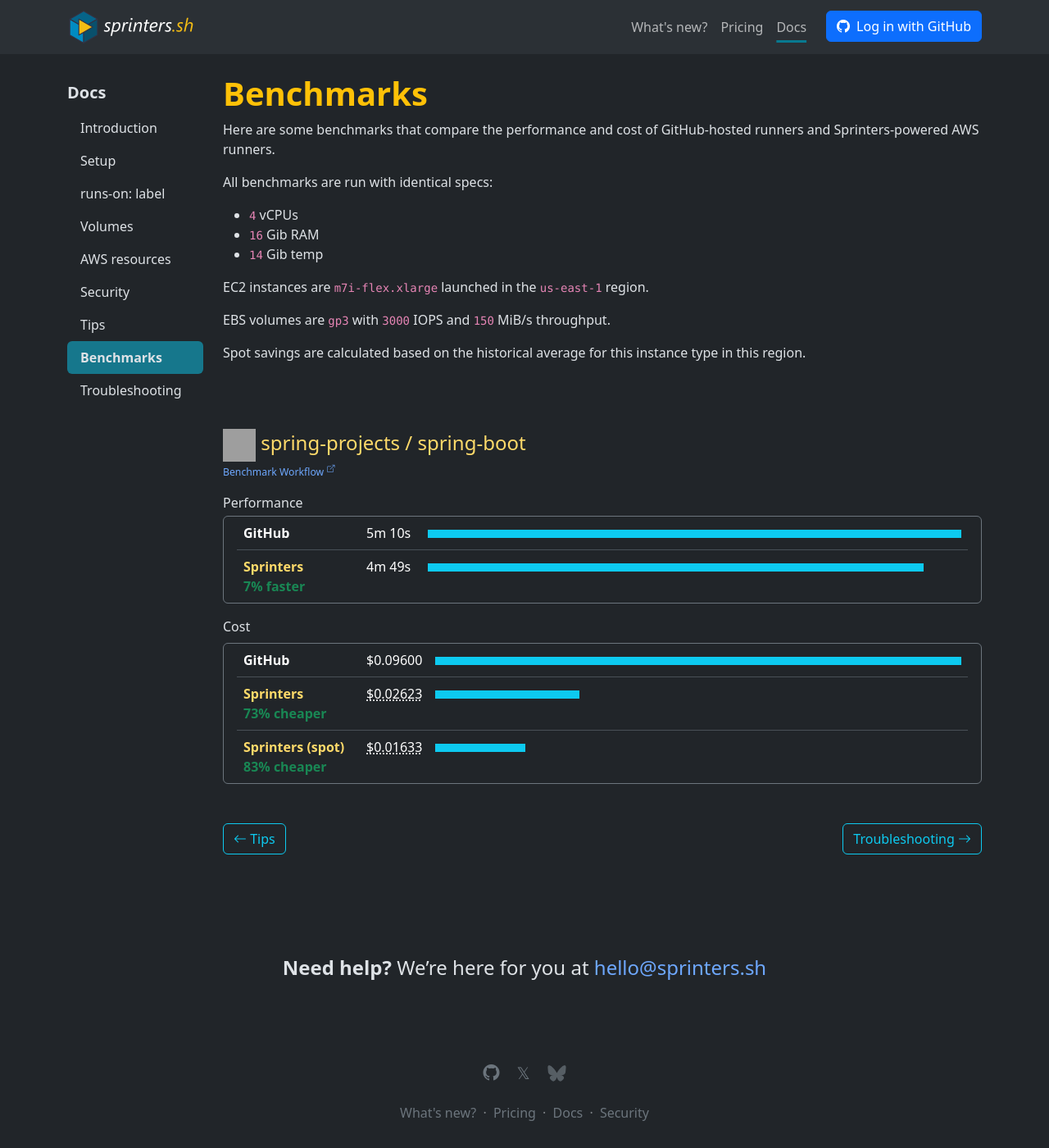
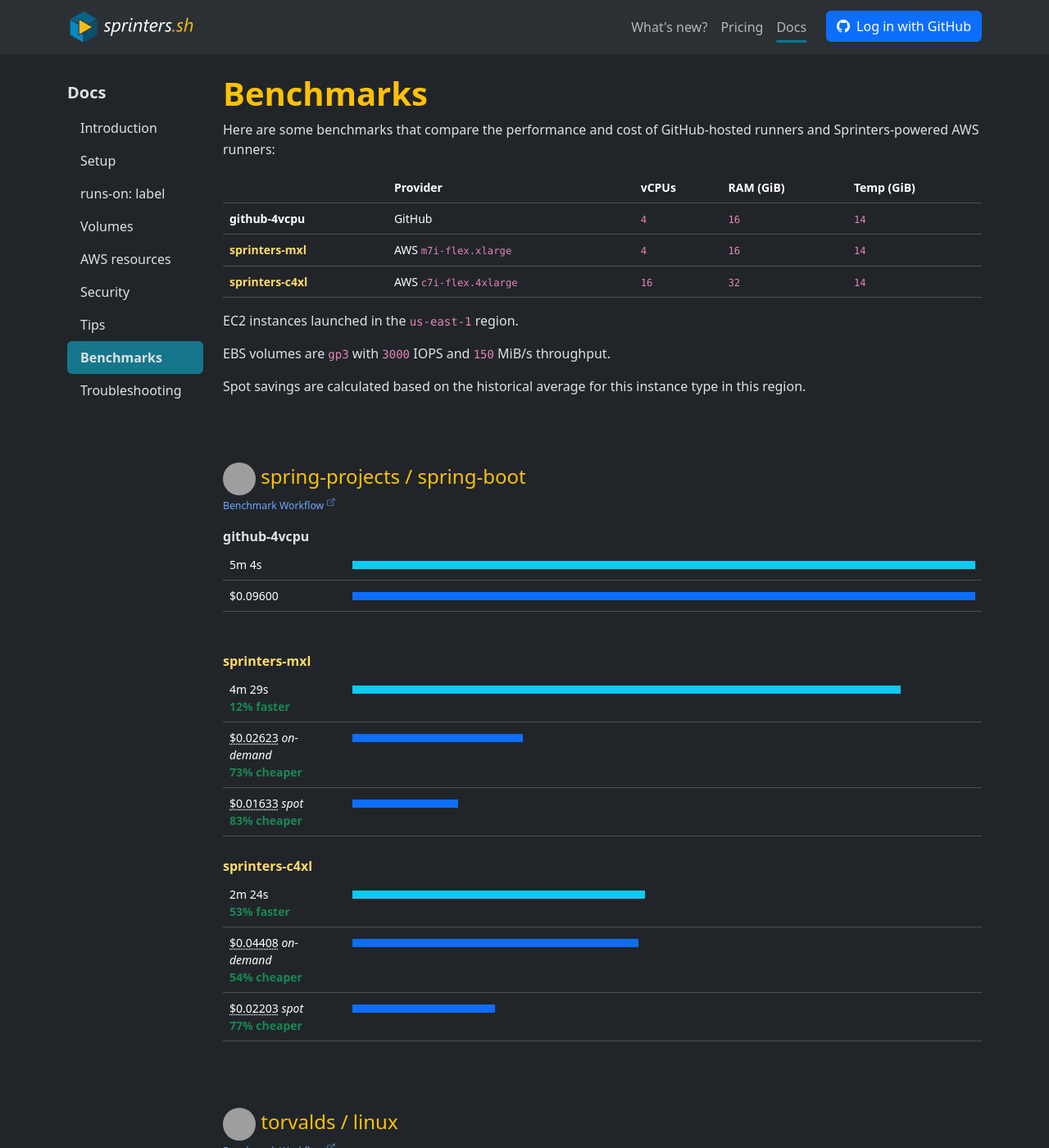
Before and after one commit to sprinters-sh/sprinters.sh, a Jekyll site: the page built from docs/benchmarks.md, in a window 1280 px wide and 1400 px high. Shown: the whole window at 82% size. Built offline with Jekyll 4.4.1, drawn with Linux system fonts in a browser that asks for light colours; some of the changed text lies outside the part shown; grey boxes are pictures that could not be loaded.

Commit message:
Added linux benchmark

```diff
--- a/_includes/benchmark.html
+++ b/_includes/benchmark.html
@@ -1,47 +1,57 @@
-<p id="{{ include.repo }}" class="fs-4 text-warning-emphasis mt-6 mb-1">
-    <img src="https://avatars.githubusercontent.com/u/{{ include.org-user-id }}?s=40&v=4"> {{ include.org }} / {{ include.repo }}
+<p id="{{ include.repo }}" class="fs-4 text-warning mt-6 mb-1">
+    <img src="https://avatars.githubusercontent.com/u/{{ include.org-user-id }}?s=40&v=4" class="rounded-circle"> {{ include.org }} / {{ include.repo }}
 </p>
 {% assign external-link="https://github.com/sprinters-sh/sprinters/actions/workflows/benchmark-" | append: include.repo | append: ".yml" %}
 {% include external-link.html text="Benchmark Workflow" href=external-link %}{: .fs-8 }
 
-<p class="mb-1">Performance</p>
-{% assign sprinters-perf-percentage= include.perf-sprinters | times: 100 | divided_by: include.perf-github %}
-<div class="px-3 py-0 border border-1 border-secondary rounded">
-    <table class="table mb-0">
+{% assign github-machine="github-4vcpu" %}
+{% assign sprinters-mxl-machine="sprinters-mxl" %}
+{% assign sprinters-c4xl-machine="sprinters-c4xl" %}
+
+{% assign sprinters-cost = "0.01000" %}
+{% assign sprinters-mxl-duration-percentage = include.sprinters-mxl-duration | times: 100 | divided_by: include.github-duration %}
+{% assign sprinters-mxl-duration-percentage-faster = 100 | minus: sprinters-mxl-duration-percentage %}
+{% assign sprinters-mxl-cost = include.sprinters-mxl-cost-ec2 | plus: include.sprinters-mxl-cost-ebs | plus: sprinters-cost %}
+{% assign sprinters-mxl-cost-percentage = sprinters-mxl-cost | times: 100 | divided_by: include.github-cost %}
+{% assign sprinters-mxl-cost-percentage-saved = 100 | minus: sprinters-mxl-cost-percentage | round %}
+{% assign sprinters-mxl-spot-factor = 100.0 | minus: include.sprinters-mxl-spot-discount-percentage | divided_by: 100 %}
+{% assign sprinters-mxl-cost-ec2-spot = include.sprinters-mxl-cost-ec2 | times: sprinters-mxl-spot-factor | round: 5 %}
+{% assign sprinters-mxl-cost-spot = sprinters-mxl-cost-ec2-spot | plus: include.sprinters-mxl-cost-ebs | plus: sprinters-cost %}
+{% assign sprinters-mxl-cost-spot-percentage = sprinters-mxl-cost-spot | times: 100 | divided_by: include.github-cost %}
+{% assign sprinters-mxl-cost-spot-percentage-saved = 100 | minus: sprinters-mxl-cost-spot-percentage | round %}
+
+{% assign sprinters-c4xl-duration-percentage = include.sprinters-c4xl-duration | times: 100 | divided_by: include.github-duration %}
+{% assign sprinters-c4xl-duration-percentage-faster = 100 | minus: sprinters-c4xl-duration-percentage %}
+{% assign sprinters-c4xl-cost = include.sprinters-c4xl-cost-ec2 | plus: include.sprinters-c4xl-cost-ebs | plus: sprinters-cost %}
+{% assign sprinters-c4xl-cost-percentage = sprinters-c4xl-cost | times: 100 | divided_by: include.github-cost %}
+{% assign sprinters-c4xl-cost-percentage-saved = 100 | minus: sprinters-c4xl-cost-percentage | round %}
+{% assign sprinters-c4xl-spot-factor = 100.0 | minus: include.sprinters-c4xl-spot-discount-percentage | divided_by: 100 %}
+{% assign sprinters-c4xl-cost-ec2-spot = include.sprinters-c4xl-cost-ec2 | times: sprinters-c4xl-spot-factor | round: 5 %}
+{% assign sprinters-c4xl-cost-spot = sprinters-c4xl-cost-ec2-spot | plus: include.sprinters-c4xl-cost-ebs | plus: sprinters-cost %}
+{% assign sprinters-c4xl-cost-spot-percentage = sprinters-c4xl-cost-spot | times: 100 | divided_by: include.github-cost %}
+{% assign sprinters-c4xl-cost-spot-percentage-saved = 100 | minus: sprinters-c4xl-cost-spot-percentage | round %}
+
+<p class="mb-1 mt-3 fw-bold">{{ github-machine }}</p>
+<table class="table mb-0 fs-7">
     <tr>
-            <th style="width: 150px">GitHub</th>
-            <td style="width: 75px">{% include timing.html seconds=include.perf-github %}</td>
+        <td style="width: 150px">{% include timing.html seconds=include.github-duration %}</td>
         <td><div class="d-inline-block bg-info" style="height: 10px; width: 100%; "></div></td>
     </tr>
     <tr>
-            <th class="border-bottom-0 text-warning-emphasis">Sprinters<br>
-                <span class="fw-bold text-success">{{ 100 | minus: sprinters-perf-percentage }}% faster</span></th>
-            <td class="border-bottom-0">{% include timing.html seconds=include.perf-sprinters %}</td>
-            <td class="border-bottom-0"><div class="d-inline-block bg-info" style="height: 10px; width: {{ sprinters-perf-percentage }}%"></div>
-            </td>
+        <td>${{ include.github-cost }}</td>
+        <td><div class="d-inline-block bg-primary" style="height: 10px; width: 100%; "></div></td>
     </tr>
 </table>
-</div>
 
-<p class="mb-1 mt-3">Cost</p>
-{% assign price-sprinters= include.price-sprinters-ec2 | plus: include.price-sprinters-ebs | plus: 0.01 %}
-{% assign sprinters-price-percentage= price-sprinters | times: 100 | divided_by: include.price-github %}
-{% assign spot-factor = 100.0 | minus: include.spot-discount-percentage | divided_by: 100 %}
-{% assign price-sprinters-ec2-spot = include.price-sprinters-ec2 | times: 100000 | times: spot-factor | round | divided_by: 100000.0 %}
-{% assign price-sprinters-spot = price-sprinters-ec2-spot | plus: include.price-sprinters-ebs | plus: 0.01 %}
-{% assign sprinters-spot-price-percentage= price-sprinters-spot | times: 100 | divided_by: include.price-github %}
-<div class="mt-2 px-3 py-0 border border-1 border-secondary rounded">
-    <table class="table mb-0">
+<p class="mb-1 mt-5 fw-bold text-warning-emphasis">{{ sprinters-mxl-machine }}</p>
+<table class="table mb-0 fs-7">
     <tr>
-            <th style="width: 150px">GitHub</th>
-            <td style="width: 75px">${{ include.price-github }}</td>
-            <td><div class="d-inline-block bg-info" style="height: 10px; width: 100%; "></div></td>
+        <td style="width: 150px">{% include timing.html seconds=include.sprinters-mxl-duration %}<br>
+            <span class="fw-bold text-success">{{ sprinters-mxl-duration-percentage-faster }}% faster</span></td>
+        <td><div class="d-inline-block bg-info" style="height: 10px; width: {{ sprinters-mxl-duration-percentage }}%; "></div></td>
     </tr>
     <tr>
-            <th class="text-warning-emphasis">Sprinters<br>
-                <span class="fw-bold text-success">{{ 100 | minus: sprinters-price-percentage | round }}% cheaper</span></th>
-            <td>
-                <span class="text-tooltip"
+        <td><span class="text-tooltip"
                                    data-bs-toggle="tooltip"
                                    data-bs-custom-class="tooltip-dark"
                                    data-bs-html="true"
@@ -49,31 +59,27 @@
                     <table class="mb-2">
                         <tr>
                             <td class="text-start pe-2">EC2</td>
-                                <td class="text-end">${{ include.price-sprinters-ec2 }}</td>
+                            <td class="text-end">${{ include.sprinters-mxl-cost-ec2 }}</td>
                         </tr>
                         <tr>
                             <td class="text-start pe-2">EBS</td>
-                                <td class="text-end">${{ include.price-sprinters-ebs }}</td>
+                            <td class="text-end">${{ include.sprinters-mxl-cost-ebs }}</td>
                         </tr>
                         <tr>
                             <td class="text-start pe-2">Sprinters</td>
-                                <td class="text-end">$0.01000</td>
+                            <td class="text-end">${{ sprinters-cost }}</td>
                         </tr>
                         <tr class="border-top">
                             <td class="text-start pe-2">Total</td>
-                                <td class="text-end">${{ price-sprinters }}</td>
+                            <td class="text-end">${{ sprinters-mxl-cost }}</td>
                         </tr>
                         </table>
-                        </span>'>${{ price-sprinters }}</span>
-            </td>
-            <td><div class="d-inline-block bg-info" style="height: 10px; width: {{ sprinters-price-percentage }}%"></div>
-            </td>
+                    </span>'>${{ sprinters-mxl-cost }}</span> <span class="fst-italic">on-demand</span><br>
+            <span class="fw-bold text-success">{{ sprinters-mxl-cost-percentage-saved }}% cheaper</span></td>
+        <td><div class="d-inline-block bg-primary" style="height: 10px; width: {{ sprinters-mxl-cost-percentage }}%; "></div></td>
     </tr>
     <tr>
-            <th class="border-bottom-0 text-warning-emphasis">Sprinters (spot)<br>
-                <span class="fw-bold text-success">{{ 100 | minus: sprinters-spot-price-percentage | round }}% cheaper</span></th>
-            <td class="border-bottom-0">
-                <span class="text-tooltip"
+        <td><span class="text-tooltip"
                   data-bs-toggle="tooltip"
                   data-bs-custom-class="tooltip-dark"
                   data-bs-html="true"
@@ -81,24 +87,88 @@
                     <table class="mb-2">
                         <tr>
                             <td class="text-start pe-2">EC2</td>
-                                <td class="text-end">${{ price-sprinters-ec2-spot }}</td>
+                            <td class="text-end">${{ sprinters-mxl-cost-ec2-spot }}</td>
                         </tr>
                         <tr>
                             <td class="text-start pe-2">EBS</td>
-                                <td class="text-end">${{ include.price-sprinters-ebs }}</td>
+                            <td class="text-end">${{ include.sprinters-mxl-cost-ebs }}</td>
                         </tr>
                         <tr>
                             <td class="text-start pe-2">Sprinters</td>
-                                <td class="text-end">$0.01000</td>
+                            <td class="text-end">${{ sprinters-cost }}</td>
                         </tr>
                         <tr class="border-top">
                             <td class="text-start pe-2">Total</td>
-                                <td class="text-end">${{ price-sprinters-spot }}</td>
+                            <td class="text-end">${{ sprinters-mxl-cost-spot }}</td>
                         </tr>
                         </table>
-                        </span>'>${{ price-sprinters-spot }}</span></td>
-            <td class="border-bottom-0"><div class="d-inline-block bg-info" style="height: 10px; width: {{ sprinters-spot-price-percentage }}%"></div>
-            </td>
+                    </span>'>${{ sprinters-mxl-cost-spot }}</span> <span class="fst-italic">spot</span><br>
+            <span class="fw-bold text-success">{{ sprinters-mxl-cost-spot-percentage-saved }}% cheaper</span></td>
+        <td><div class="d-inline-block bg-primary" style="height: 10px; width: {{ sprinters-mxl-cost-spot-percentage }}%; "></div></td>
     </tr>
 </table>
-</div>
+
+<p class="mb-1 mt-4 fw-bold text-warning-emphasis">{{ sprinters-c4xl-machine }}</p>
+<table class="table mb-0 fs-7">
+    <tr>
+        <td style="width: 150px">{% include timing.html seconds=include.sprinters-c4xl-duration %}<br>
+            <span class="fw-bold text-success">{{ sprinters-c4xl-duration-percentage-faster }}% faster</span></td>
+        <td><div class="d-inline-block bg-info" style="height: 10px; width: {{ sprinters-c4xl-duration-percentage }}%; "></div></td>
+    </tr>
+    <tr>
+        <td><span class="text-tooltip"
+                                   data-bs-toggle="tooltip"
+                                   data-bs-custom-class="tooltip-dark"
+                                   data-bs-html="true"
+                                   data-bs-title='
+                    <table class="mb-2">
+                        <tr>
+                            <td class="text-start pe-2">EC2</td>
+                            <td class="text-end">${{ include.sprinters-c4xl-cost-ec2 }}</td>
+                        </tr>
+                        <tr>
+                            <td class="text-start pe-2">EBS</td>
+                            <td class="text-end">${{ include.sprinters-c4xl-cost-ebs }}</td>
+                        </tr>
+                        <tr>
+                            <td class="text-start pe-2">Sprinters</td>
+                            <td class="text-end">${{ sprinters-cost }}</td>
+                        </tr>
+                        <tr class="border-top">
+                            <td class="text-start pe-2">Total</td>
+                            <td class="text-end">${{ sprinters-c4xl-cost }}</td>
+                        </tr>
+                        </table>
+                    </span>'>${{ sprinters-c4xl-cost }}</span> <span class="fst-italic">on-demand</span><br>
+            <span class="fw-bold text-success">{{ sprinters-c4xl-cost-percentage-saved }}% cheaper</span></td>
+        <td><div class="d-inline-block bg-primary" style="height: 10px; width: {{ sprinters-c4xl-cost-percentage }}%; "></div></td>
+    </tr>
+    <tr>
+        <td><span class="text-tooltip"
+                  data-bs-toggle="tooltip"
+                  data-bs-custom-class="tooltip-dark"
+                  data-bs-html="true"
+                  data-bs-title='
+                    <table class="mb-2">
+                        <tr>
+                            <td class="text-start pe-2">EC2</td>
+                            <td class="text-end">${{ sprinters-c4xl-cost-ec2-spot }}</td>
+                        </tr>
+                        <tr>
+                            <td class="text-start pe-2">EBS</td>
+                            <td class="text-end">${{ include.sprinters-c4xl-cost-ebs }}</td>
+                        </tr>
+                        <tr>
+                            <td class="text-start pe-2">Sprinters</td>
+                            <td class="text-end">${{ sprinters-cost }}</td>
+                        </tr>
+                        <tr class="border-top">
+                            <td class="text-start pe-2">Total</td>
+                            <td class="text-end">${{ sprinters-c4xl-cost-spot }}</td>
+                        </tr>
+                        </table>
+                    </span>'>${{ sprinters-c4xl-cost-spot }}</span> <span class="fst-italic">spot</span><br>
+            <span class="fw-bold text-success">{{ sprinters-c4xl-cost-spot-percentage-saved }}% cheaper</span></td>
+        <td><div class="d-inline-block bg-primary" style="height: 10px; width: {{ sprinters-c4xl-cost-spot-percentage }}%; "></div></td>
+    </tr>
+</table>
--- a/docs/benchmarks.md
+++ b/docs/benchmarks.md
@@ -3,22 +3,57 @@
 title: "Benchmarks"
 ---
 
-Here are some benchmarks that compare the performance and cost of GitHub-hosted runners and Sprinters-powered AWS runners.
+Here are some benchmarks that compare the performance and cost of GitHub-hosted runners and Sprinters-powered AWS runners:
 
-All benchmarks are run with identical specs:
-- `4` vCPUs
-- `16` Gib RAM
-- `14` Gib temp
+<div class="table-responsive fs-7">
+<table class="table">
+<tr>
+    <th></th>
+    <th>Provider</th>
+    <th>vCPUs</th>
+    <th>RAM (GiB)</th>
+    <th>Temp (GiB)</th>
+</tr>
+<tr>
+    <th>github-4vcpu</th>
+    <td>GitHub</td>
+    <td><code>4</code></td>
+    <td><code>16</code></td>
+    <td><code>14</code></td>
+</tr>
+<tr>
+    <th class="text-warning-emphasis">sprinters-mxl</th>
+    <td>AWS <code>m7i-flex.xlarge</code></td>
+    <td><code>4</code></td>
+    <td><code>16</code></td>
+    <td><code>14</code></td>
+</tr>
+<tr>
+    <th class="text-warning-emphasis">sprinters-c4xl</th>
+    <td>AWS <code>c7i-flex.4xlarge</code></td>
+    <td><code>16</code></td>
+    <td><code>32</code></td>
+    <td><code>14</code></td>
+</tr>
+</table>
+</div>
 
-EC2 instances are `m7i-flex.xlarge` launched in the `us-east-1` region.
+EC2 instances launched in the `us-east-1` region.
 
 EBS volumes are `gp3` with `3000` IOPS and `150` MiB/s throughput.
 
 Spot savings are calculated based on the historical average for this instance type in this region.
 
 {% include benchmark.html
-    org="spring-projects" repo="spring-boot" org-user-id="317776" avatar="https://avatars.githubusercontent.com/u/317776?s=200&v=4"
-    perf-github="310" perf-sprinters="289"
-    price-github="0.09600"
-    price-sprinters-ec2="0.01596" price-sprinters-ebs="0.00027" spot-discount-percentage="62"
+    org="spring-projects" repo="spring-boot" org-user-id="317776"
+    github-duration="304" github-cost="0.09600"
+    sprinters-mxl-duration="269" sprinters-mxl-cost-ec2="0.01596" sprinters-mxl-cost-ebs="0.00027" sprinters-mxl-spot-discount-percentage="62"
+    sprinters-c4xl-duration="144" sprinters-c4xl-cost-ec2="0.03392" sprinters-c4xl-cost-ebs="0.00016" sprinters-c4xl-spot-discount-percentage="65"
 %}
+
+{% include benchmark.html
+    org="torvalds" repo="linux" org-user-id="1024025"
+    github-duration="611" github-cost="0.17600"
+    sprinters-mxl-duration="539" sprinters-mxl-cost-ec2="0.02873" sprinters-mxl-cost-ebs="0.00049" sprinters-mxl-spot-discount-percentage="62"
+    sprinters-c4xl-duration="192" sprinters-c4xl-cost-ec2="0.04522" sprinters-c4xl-cost-ebs="0.00022" sprinters-c4xl-spot-discount-percentage="65"
+%}
```
Lines whose indentation alone changed are shown as unchanged.
